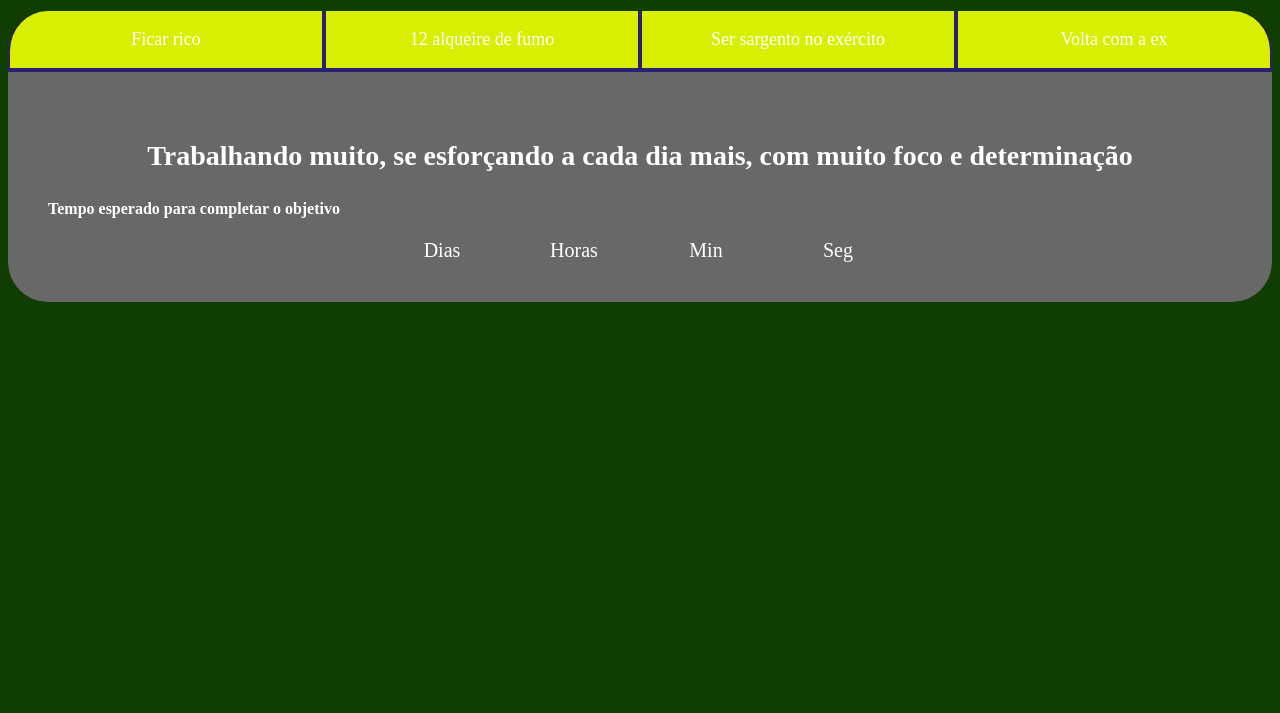
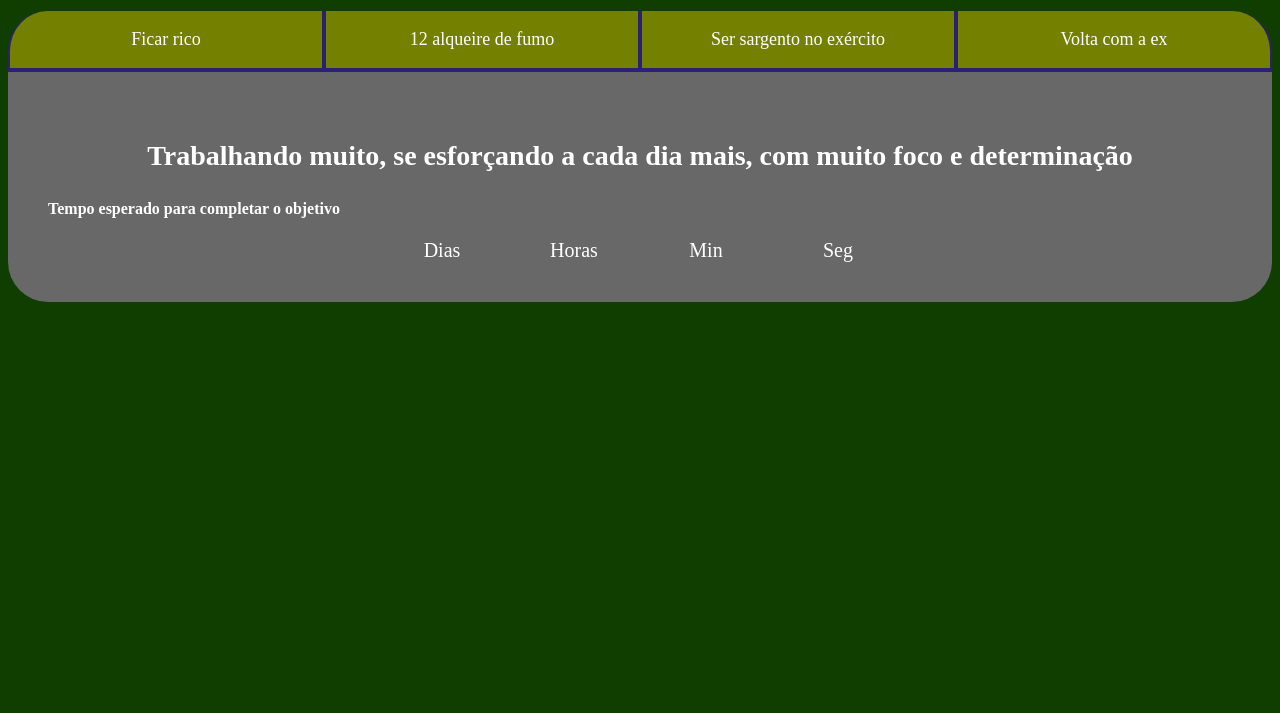
Before and after one commit to kerniski/SITE-2, a plain HTML site: page index.html in a window 1280 px wide. Shown: the part 87-800 px from the top of the page. Drawn offline with Linux system fonts and the light colour scheme.

Commit message:
345yetury

```diff
--- a/style.css
+++ b/style.css
@@ -3,7 +3,7 @@
     --roxo: #000000;
     --branco: #ffffff;
     --botao-ativo: #2b2174;
-    --botao-inativo: #d8f000;
+    --botao-inativo: #748100;
     --texto-fundo: #686868;
     --fonte: 'Saira';
 }
```
